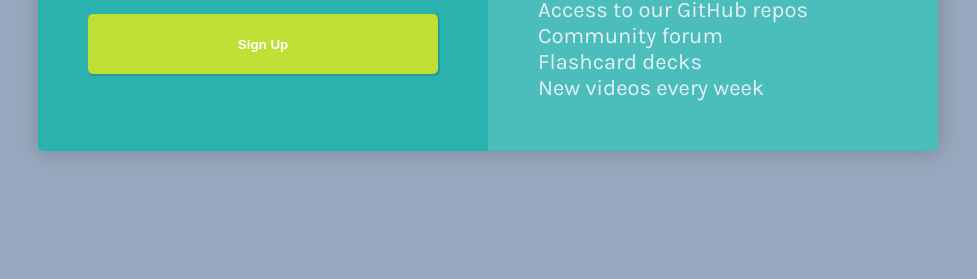
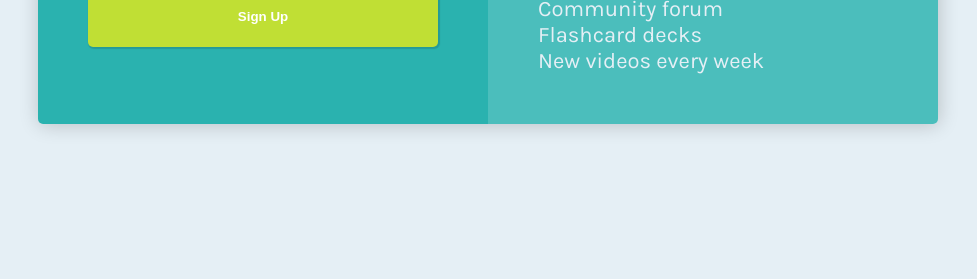
Before and after one commit to Tagvi-s-frontend-mentor-challenges/single-price-grid-component, a website: page index.html in a window 1280 px wide. Shown: the part 576-855 px from the top of the page, without its empty margins (152-1129 px from the left). After the commit the page ends 800 px from the top, so only its background shows below. Drawn offline with Linux system fonts and the light colour scheme.

Commit message:
changed a few things

```diff
--- a/styles.scss
+++ b/styles.scss
@@ -29,8 +29,8 @@
   color: white;
 }
 body {
-  background-color: $grayish-blue;
-  padding: 10vw;
+  background-color: $gray;
+  padding: 5vw;
   font-family: $font;
   min-height: 100vh;
   display: grid;
```
Also changed, not shown: styles.css, 1 other file.
